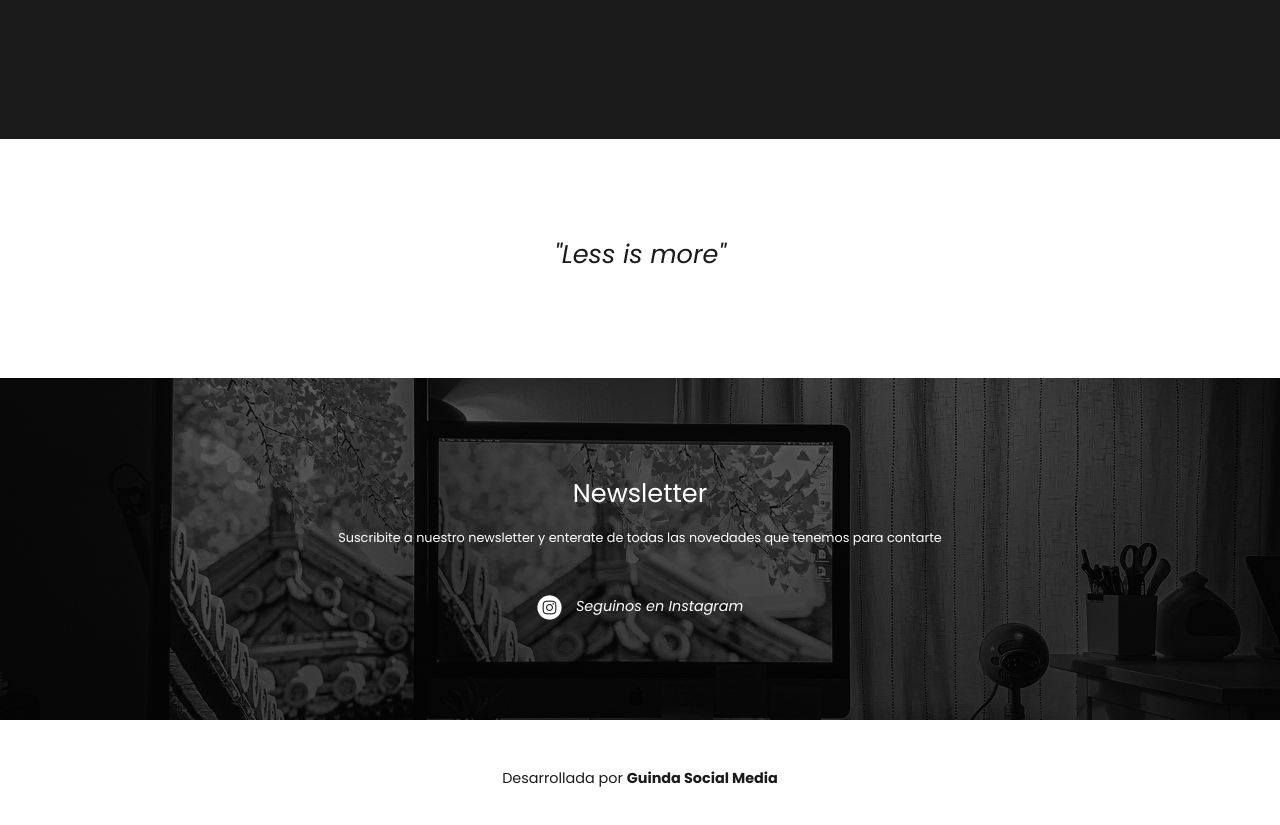
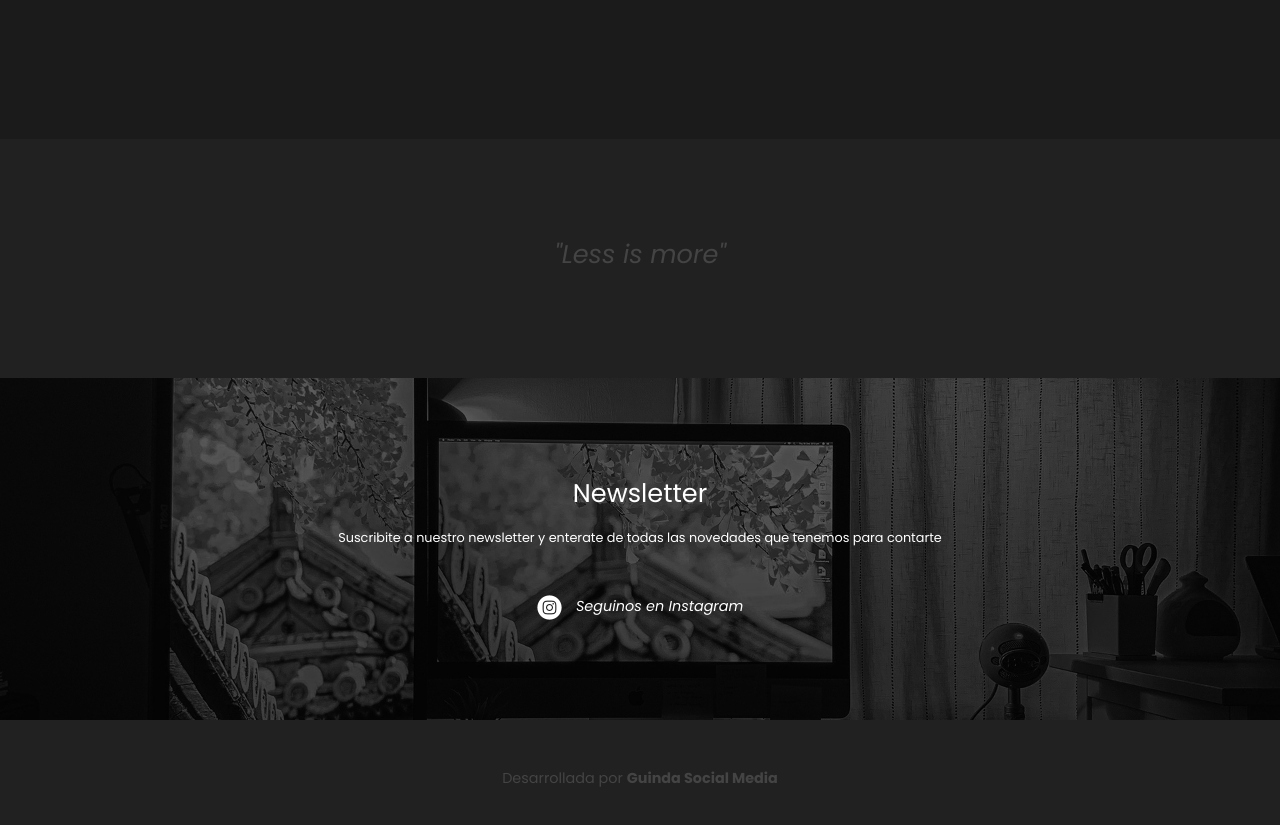
Before and after one commit to lillocorba/konzept, a website: page index.html in a window 1280 px wide. Shown: the part 1580-2405 px from the top of the page. Drawn offline with nearby package versions, Linux system fonts and the light colour scheme.

Commit message:
Bg modificados

```diff
--- a/scss/footer.scss
+++ b/scss/footer.scss
@@ -73,7 +73,7 @@
 }
 
 .designBy {
-    background-color: white;
+    background-color: #212121;
     padding: 50px 20px 50px 20px;
     text-align: center;
 }
@@ -81,7 +81,7 @@
 .designBy__h4 {
     font-family: $fuente;
     font-size: 0.9rem;
-    color: $grisOscuro;
+    color: #444444;
     opacity: 0;
     transform: translate(0px, 50px);
     transition: all 1s ease-in-out;
@@ -96,7 +96,7 @@
     text-decoration: none;
     font-family: $fuente;
     font-size: 0.9rem;
-    color: $grisOscuro;
+    color: #444444;
     font-weight: 600;
 }
 
--- a/scss/quote.scss
+++ b/scss/quote.scss
@@ -1,13 +1,13 @@
 @import "variables.scss";
 
 .quote {
-    background-color: white;
+    background-color: #212121;
     padding: 100px 20px 100px 20px;
 }
 
 .quote__h4 {
     font-family: $fuente;
-    color: $grisOscuro;
+    color: #444444;
     font-size: 1.6rem;
     text-align: center;
     font-style: italic;
```
Also changed, not shown: css/style.css.
